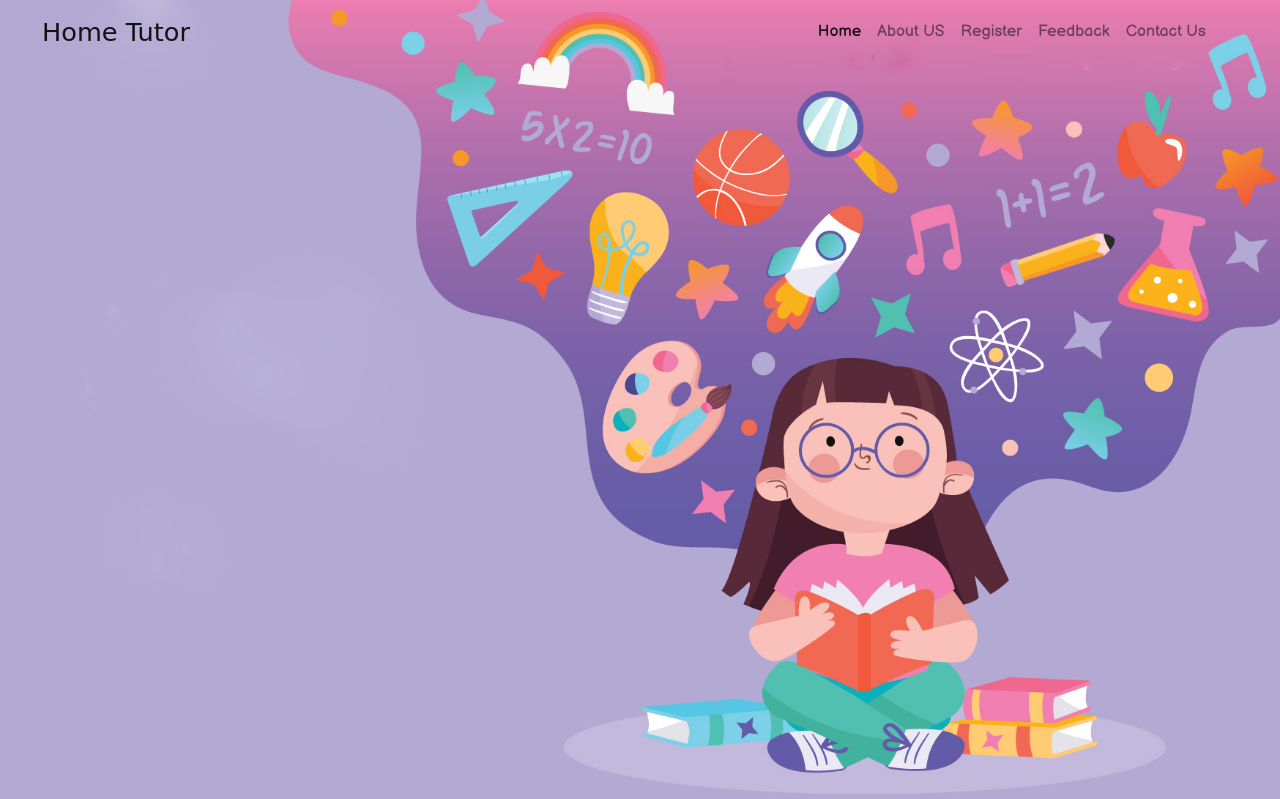
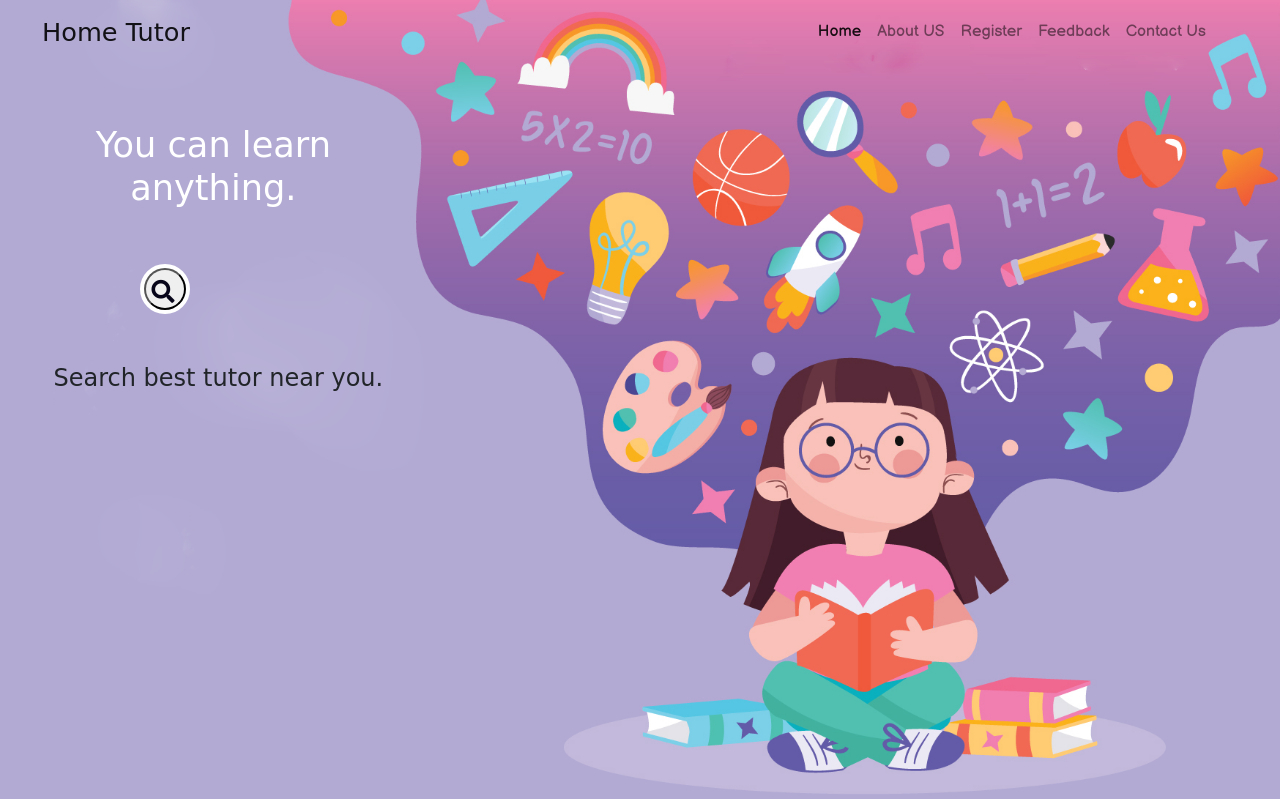
Before and after one commit to SakshamMahajan-arkin/Project-stlt, a PHP site: page / in a window 1280 px wide. Shown: the top 799 px of the page. Run offline with PHP 8.4, Linux system fonts and the light colour scheme; some libraries are stand-ins or nearby versions; some web fonts are replaced.

Commit message:
search bar

```diff
--- a/index.css
+++ b/index.css
@@ -62,6 +62,91 @@ ul {
 /* endnavigation */
 
 
+/*
+search */
+
+.search-form {
+    margin-left: 150px;
+    margin-top: 80px;
+}
+
+.search-for-form {
+    position: relative;
+    transform: translate(-50%, -50%);
+    transition: all 1s;
+    width: 50px;
+    height: 50px;
+    background: white;
+    box-sizing: border-box;
+    border-radius: 25px;
+    border: 4px solid white;
+    padding: 5px;
+}
+
+input {
+    position: absolute;
+    top: 0;
+    left: 0;
+    width: 100%;
+    height: 42.5px;
+    line-height: 30px;
+    outline: 0;
+    border: 0;
+    display: none;
+    font-size: 1em;
+    border-radius: 20px;
+    padding: 0 20px;
+}
+
+.searchButton {
+    box-sizing: border-box;
+    padding: 10px;
+    width: 42.5px;
+    height: 42.5px;
+    position: absolute;
+    top: 0;
+    right: 0;
+    border-radius: 50%;
+    color: #07051a;
+    text-align: center;
+    font-size: 1.2em;
+    transition: all 1s;
+}
+
+.fa11 {
+    box-sizing: border-box;
+    padding: 10px;
+    width: 42.5px;
+    height: 42.5px;
+    position: absolute;
+    top: 0;
+    right: 0;
+    border-radius: 50%;
+    color: #07051a;
+    text-align: center;
+    font-size: 1.2em;
+    transition: all 1s;
+}
+
+.search-for-form:hover {
+    width: 200px;
+    cursor: pointer;
+}
+
+.search-for-form:hover input {
+    display: block;
+}
+
+.search-for-form:hover .fa {
+    background: #07051a;
+    color: white;
+}
+
+
+/*
+search */
+
+
 /* footer  */
 
 .footer {
--- a/index.html
+++ b/index.html
@@ -45,6 +45,23 @@
         </nav>
 
 
+        <div class="header-content row">
+            <div class="col-lg-4 ">
+                <h1 class="header-h1">You can learn anything.</h1>
+                <div class="search-form">
+
+                    <form class="search-for-form" action="index.html">
+                        <input type="search " placeholder="pincode">
+
+                        <button class="searchButton" href="index.html">
+                            <i class="fa fa11 fa-search "></i>
+                        </button>
+                    </form>
+
+                </div>
+                <h2 class="header-h2 ">Search best tutor near you.</h2>
+            </div>
+        </div>
 
     </div>
     <!-- navigation -->
```
